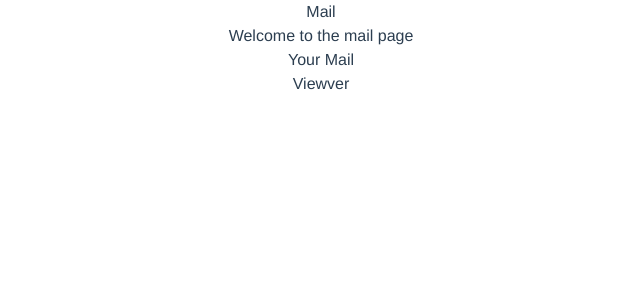
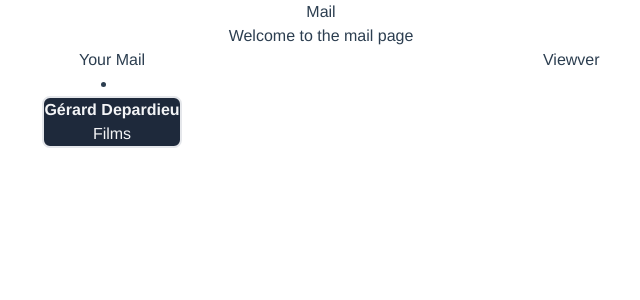
Before and after one commit to samuel-poinama/RatioMails, a Vue app: page /mail in a window 1280 px wide. Shown: the top 300 px of the page, without its empty margins (319-959 px from the left). Built offline with nearby package versions, Linux system fonts and the light colour scheme.

Commit message:
updates 	modified:   src/views/MailView.vue

```diff
--- a/src/views/MailView.vue
+++ b/src/views/MailView.vue
@@ -3,18 +3,23 @@
         <h1>Mail</h1>
         <p>Welcome to the mail page</p>
     </div>
-    <div>
-        <div>
+    <div class="flex w-full justify-evenly">
+        <div class="w-5/8">
             <h1>Your Mail</h1>
                 <div>
-
+                    <li >
                     <!--  <li v-for="item in items">        -->
-                    <!--  <{{ item.message }}       -->
-
+                        <div class="border-2 rounded-lg bg-slate-800 text-gray-100" @click="1+1">
+                            <!--  <{{ item.from }}       -->
+                            <h3 class="font-bold">Gérard Depardieu</h3>
+                            <!--  <{{ item.object }}       -->
+                            <p>Films </p>
+                        </div>
+                    </li>
 
                 </div>
         </div>
-        <div>
+        <div class="w-3/8">
             <h1>Viewver</h1>
             <p></p>
         </div>
```
